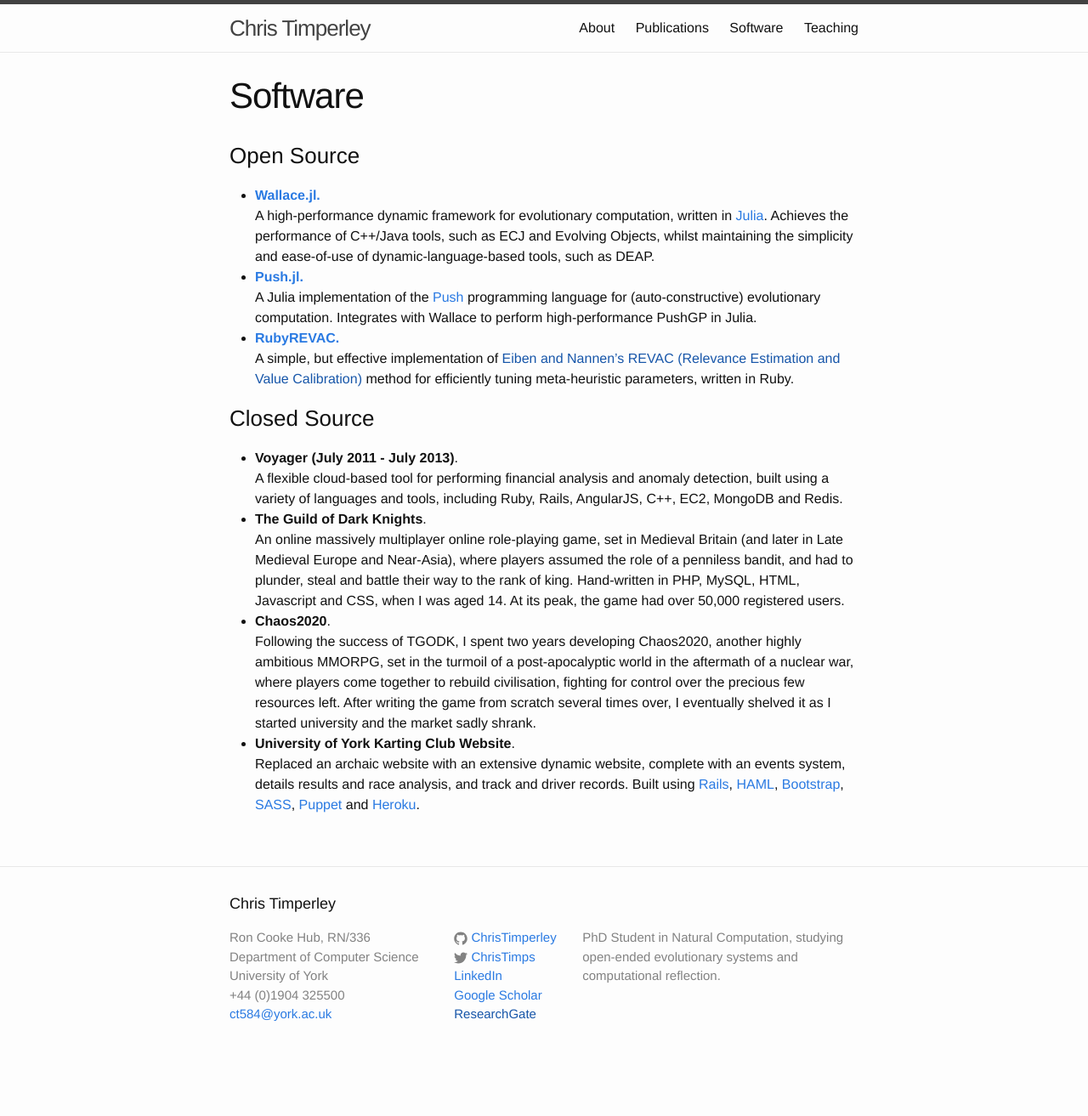
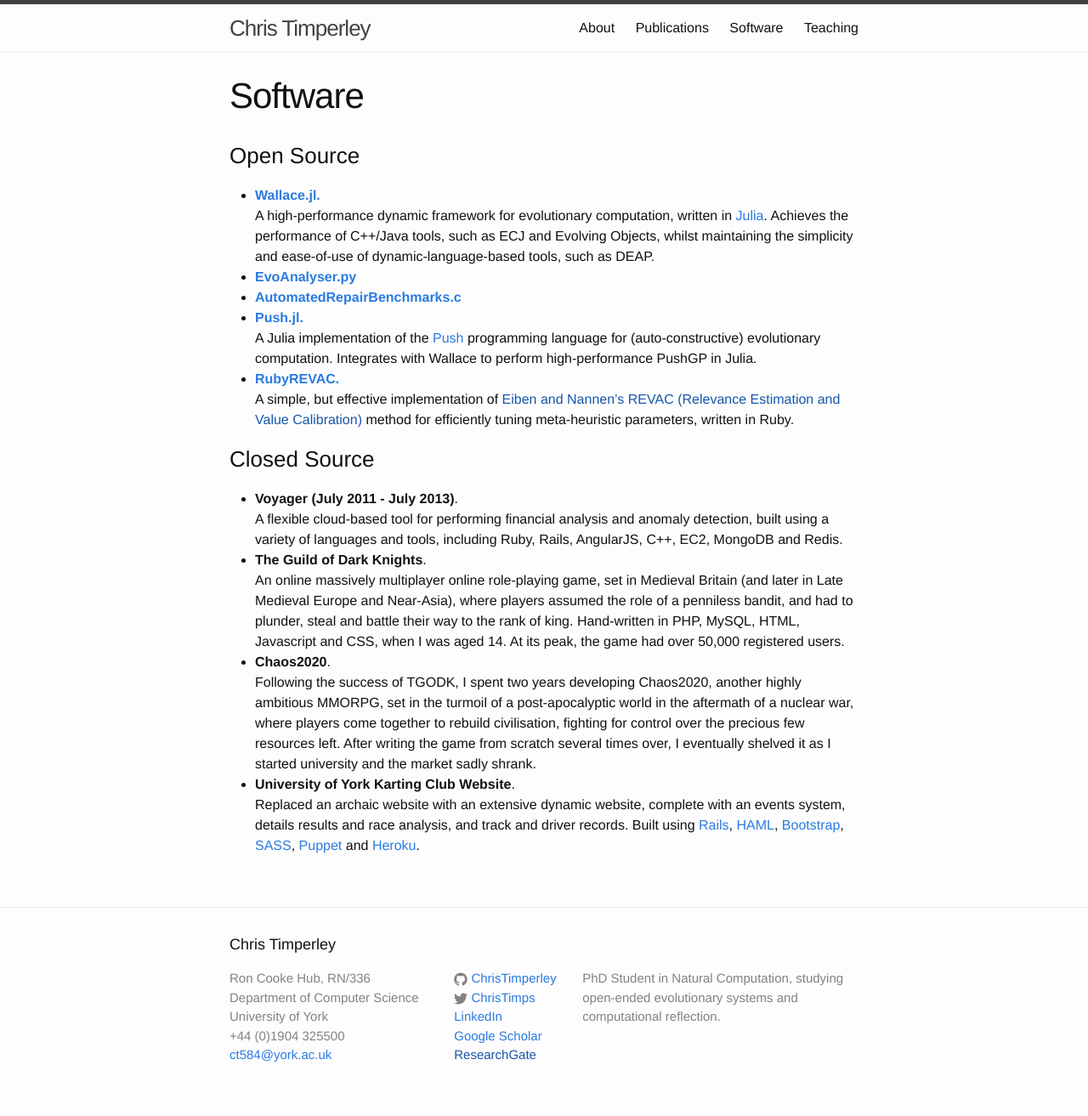
Before and after one commit to ChrisTimperley/ChrisTimperley.github.io, a Jekyll site: the page built from software.md, in a window 1280 px wide. Shown: the whole page at 85% size. Built offline with Jekyll 4.4.1, drawn with Linux system fonts in a browser that asks for light colours; before the commit the page ends 1265 px from its top, so only the background shows below that.

Commit message:
Updated list of software.

```diff
--- a/software.md
+++ b/software.md
@@ -9,6 +9,8 @@ permalink: /software/
 * [**Wallace.jl.**](http://github.com/ChrisTimperley/Wallace)<br/>
   A high-performance dynamic framework for evolutionary computation, written in [Julia](http://julialang.org/). Achieves the performance of C++/Java tools, such as ECJ and Evolving Objects, whilst maintaining the simplicity and
   ease-of-use of dynamic-language-based tools, such as DEAP.
+* [**EvoAnalyser.py**](http://github.com/ChrisTimperley/EvoAnalyser.py)<br/>
+* [**AutomatedRepairBenchmarks.c**](http://github.com/ChrisTimperley/AutomatedRepairBenchmarks.c)<br/>
 * [**Push.jl.**](http://github.com/ChrisTimperley/Push.jl)<br/>
   A Julia implementation of the [Push](http://faculty.hampshire.edu/lspector/push.html) programming language for (auto-constructive) evolutionary computation. Integrates with Wallace to perform high-performance PushGP in Julia.
 * [**RubyREVAC.**](http://github.com/ChrisTimperley/RubyREVAC)<br/>
```
